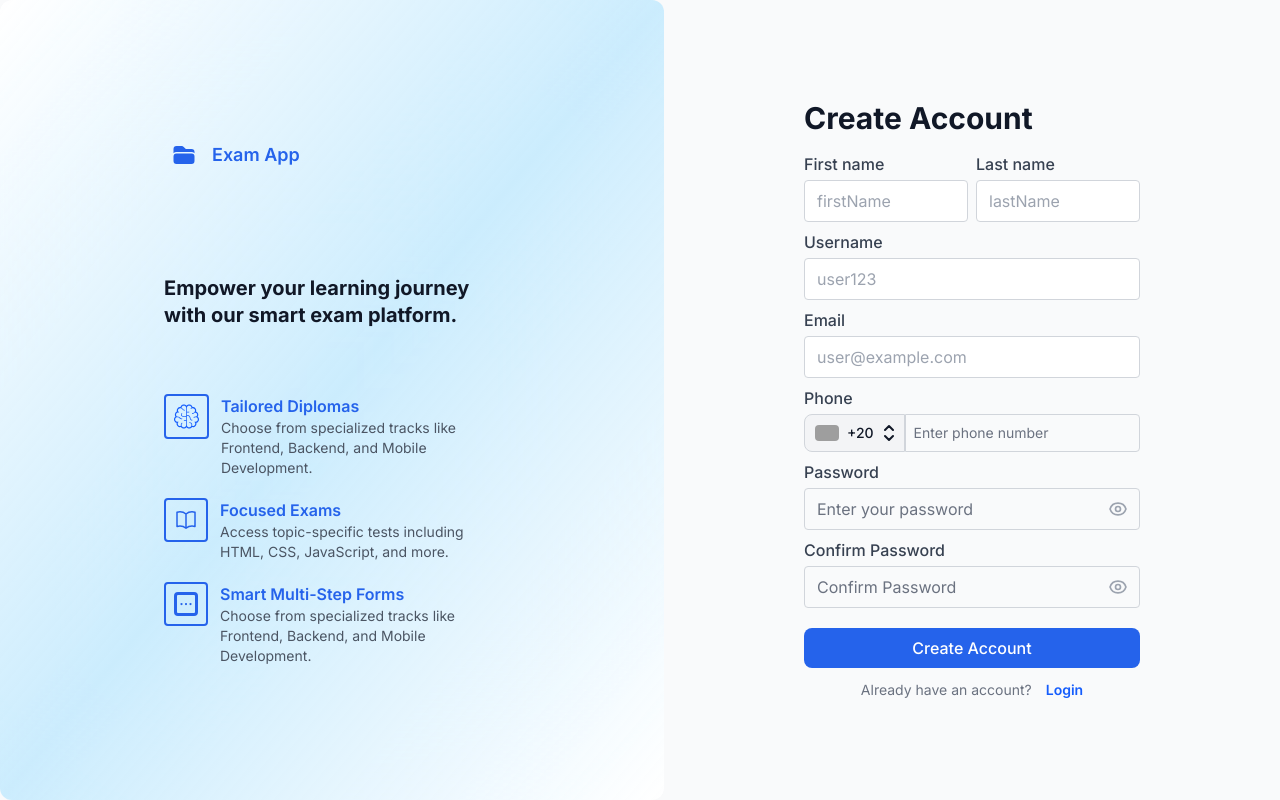
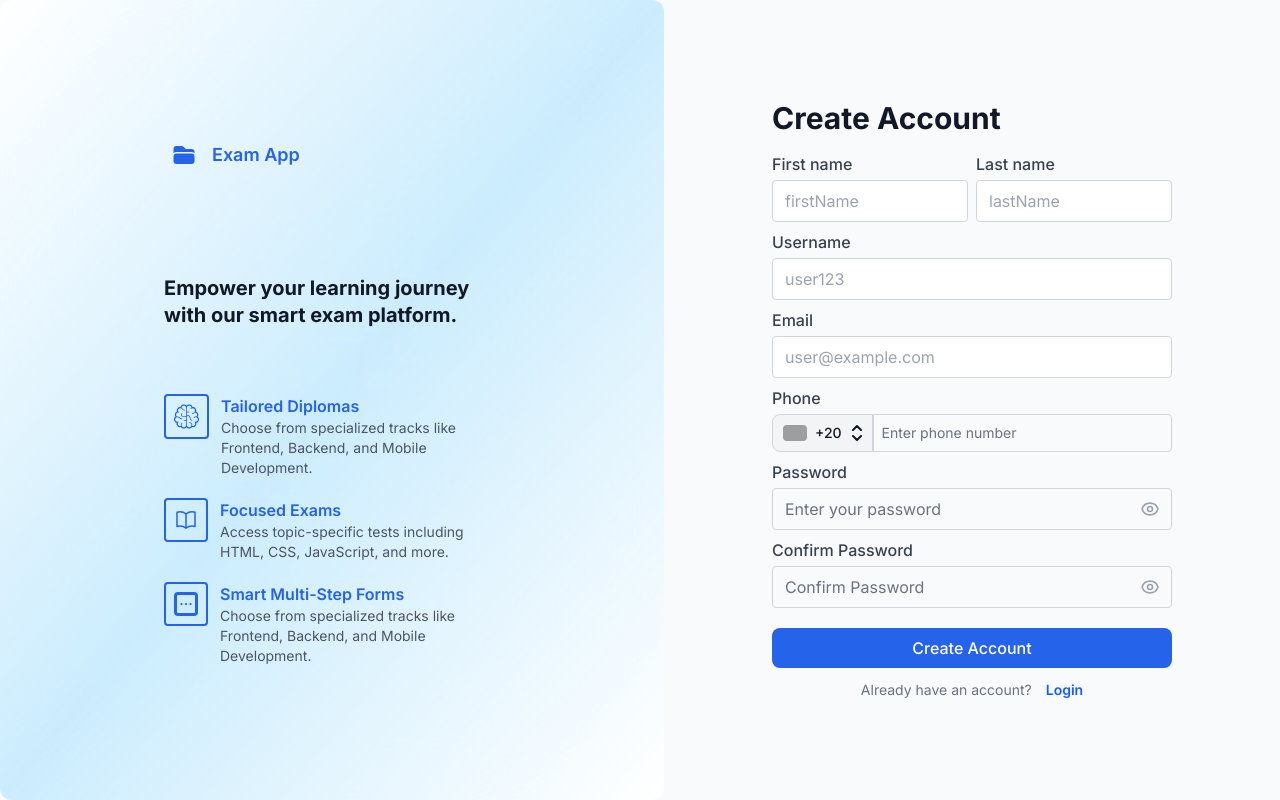
Before and after one commit to Nedal-osama/Online-Exam, an Angular app: page /auth/register in a window 1280 px wide. Built offline with nearby package versions, Linux system fonts and the light colour scheme; grey boxes are pictures that could not be loaded.

Commit message:
auth_Design

```diff
--- a/src/app/core/auth/components/register/register.component.html
+++ b/src/app/core/auth/components/register/register.component.html
@@ -1,5 +1,5 @@
-<section class="register">
-  <div class="w-full bg-transparent p-4 sm:p-6 max-w-sm mx-auto">
+<section class="register h-screen flex items-center justify-center">
+  <div class="w-full bg-transparent  p-4 sm:p-6 max-w-md mx-auto">
     <h1 class="text-3xl font-bold text-gray-900 mb-4">Create Account</h1>
 
     <form [formGroup]="registerForm" (submit)="submitRegister()" class="space-y-2">
--- a/src/app/core/auth/layouts/auth-layout/auth-layout.component.html
+++ b/src/app/core/auth/layouts/auth-layout/auth-layout.component.html
@@ -1,4 +1,4 @@
-<div class="flex h-screen">
+<div class="flex flex-1 h-screen">
   <!-- Left hand side -->
   <div
     class="hidden lg:flex flex-1 flex-col justify-center items-center bg-linear-to-br from-white/90 via-sky-200/70 to-white/90 backdrop-blur-[300px] text-light p-6 rounded-xl"
@@ -110,7 +110,7 @@
   </div>
 
   <!-- Right hand side -->
-  <div class="w-full flex flex-1 items-center justify-center">
+  <div class="w-full flex flex-1 items-center justify-center h-screen">
     <router-outlet></router-outlet>
   </div>
 </div>
```
